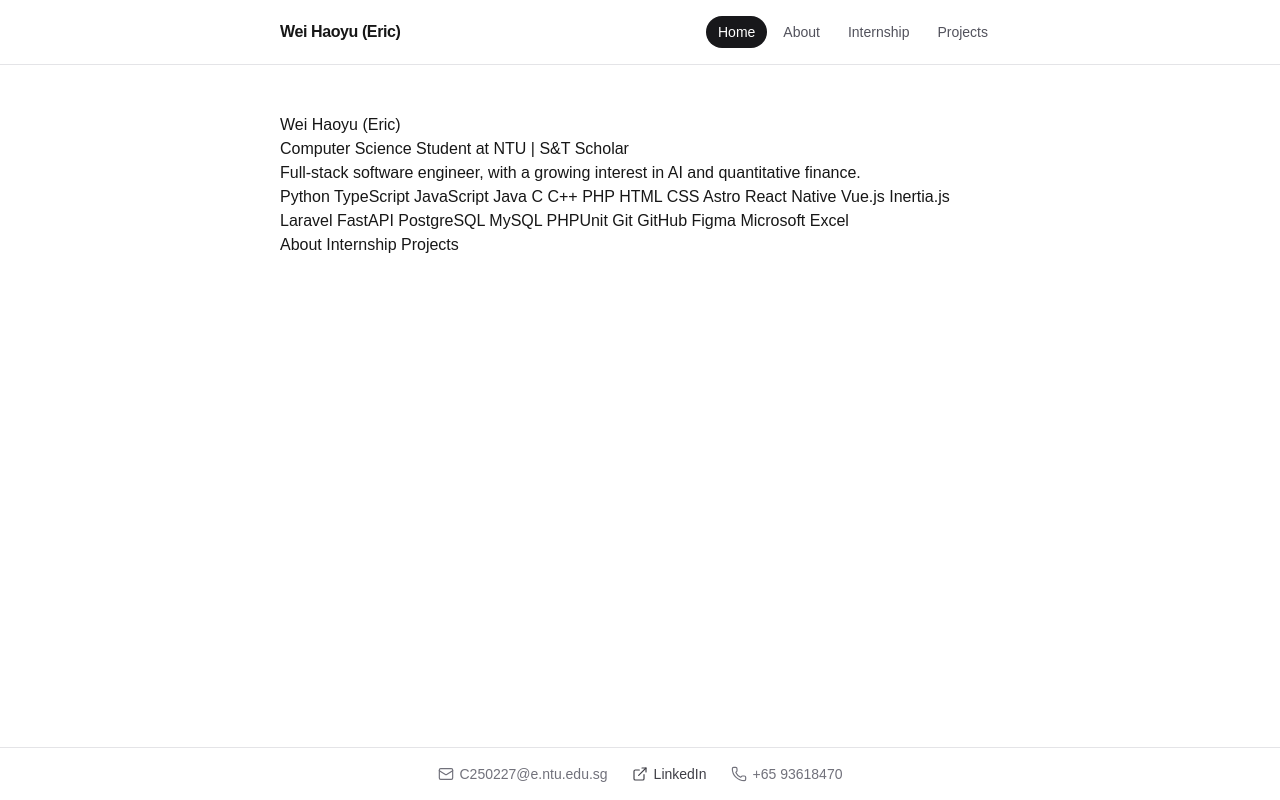
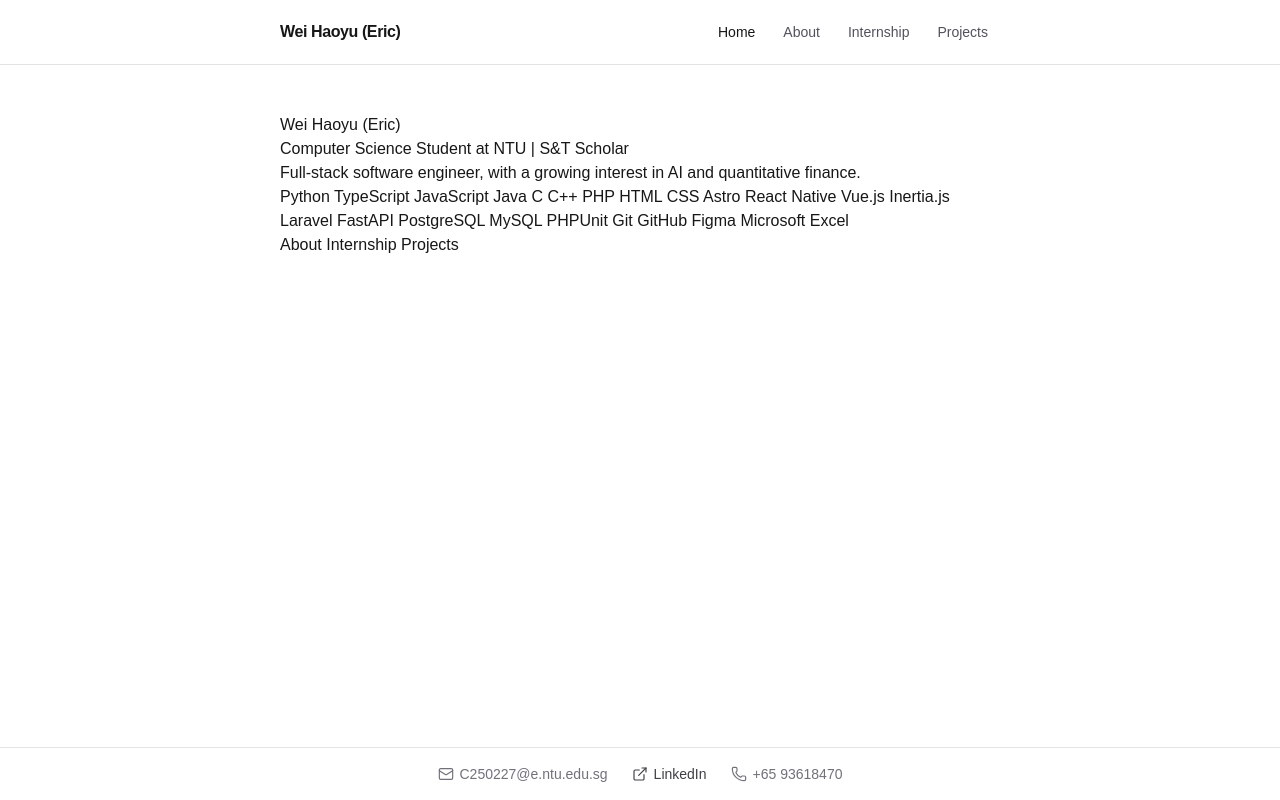
Before and after one commit to whyeric92-eng/my-website, a Next.js app: page / in a window 1280 px wide. Built offline with nearby package versions, Linux system fonts and the light colour scheme.

Commit message:
fix: change the color of the Nav bar

```diff
--- a/components/Nav.tsx
+++ b/components/Nav.tsx
@@ -27,10 +27,10 @@ export default function Nav() {
               <Link
                 key={link.href}
                 href={link.href}
-                className={`rounded-full px-3 py-1.5 transition-colors ${
+                className={`relative rounded-full px-3 py-1.5 transition-colors after:absolute after:inset-x-3 after:-bottom-0 after:h-px after:origin-left after:scale-x-0 after:bg-accent after:transition-transform after:duration-300 ${
                   active
-                    ? "bg-zinc-900 text-white dark:bg-white dark:text-zinc-900"
-                    : "text-zinc-600 hover:bg-zinc-100 dark:text-zinc-400 dark:hover:bg-zinc-900"
+                    ? "bg-accent text-accent-foreground"
+                    : "text-zinc-600 hover:text-accent dark:text-zinc-400 dark:hover:text-accent hover:after:scale-x-100"
                 }`}
               >
                 {link.label}
```
